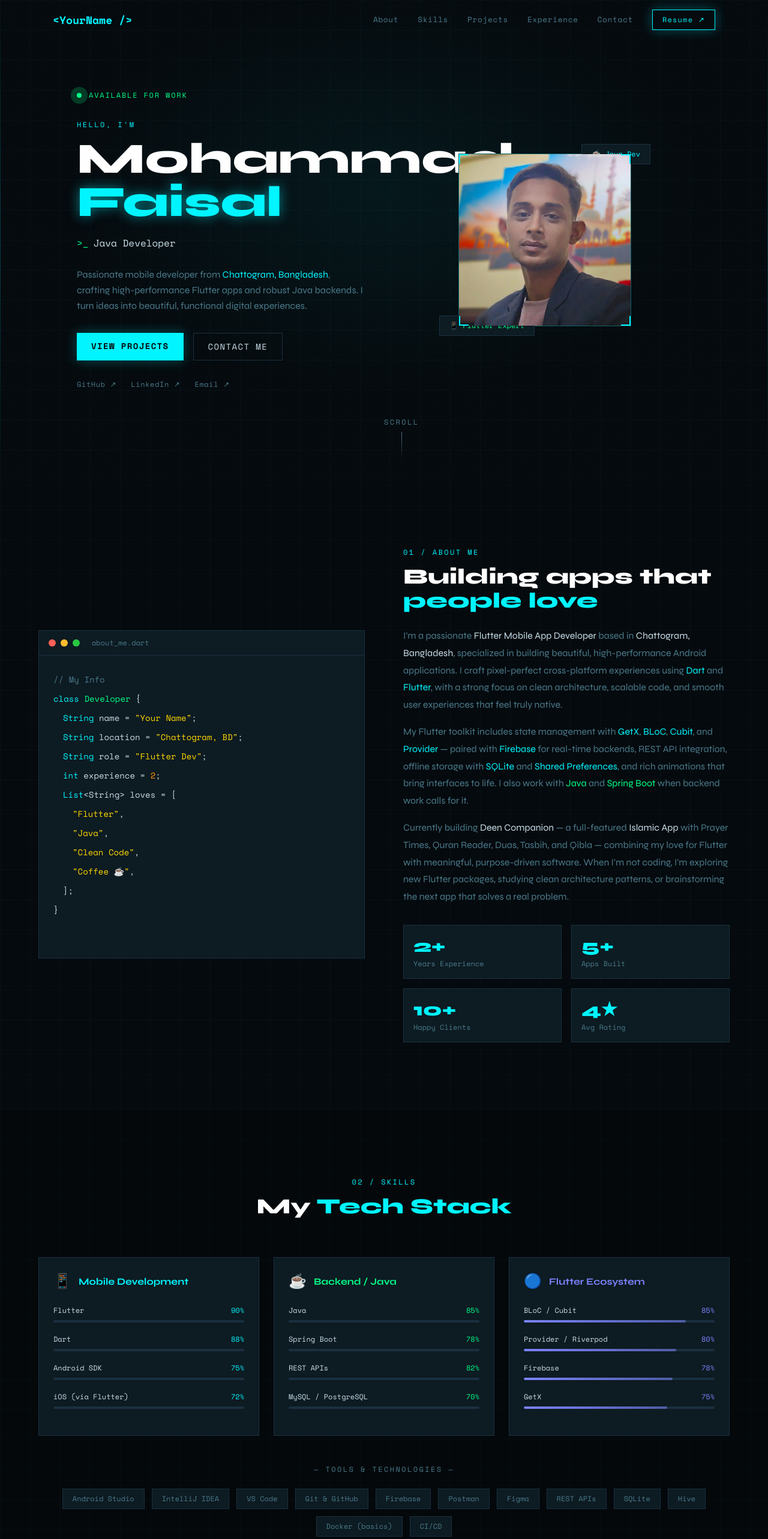
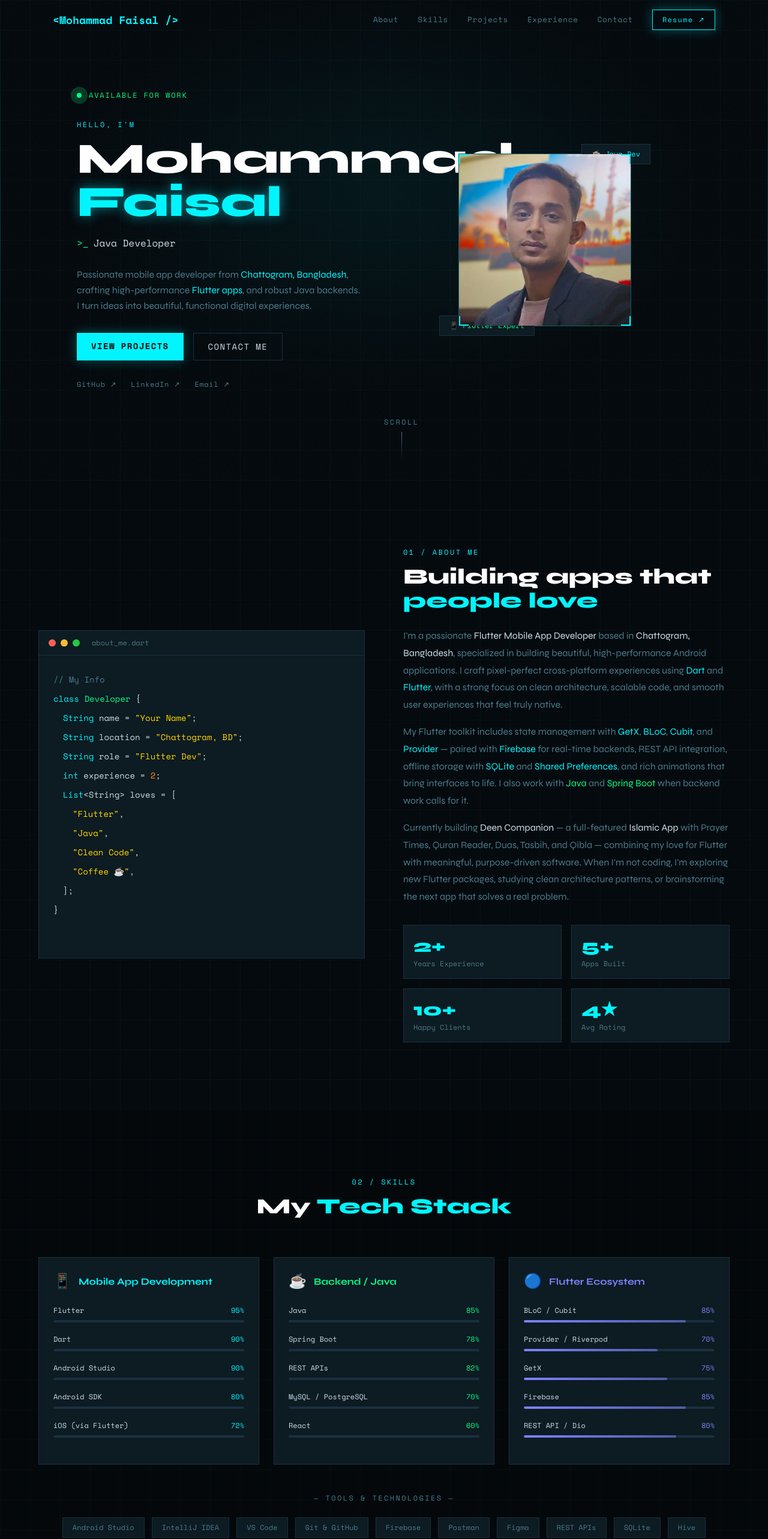
Before and after one commit to Faisal60177/portfolio, a React (Vite) app: page / in a window 1280 px wide. Shown: the top 2566 px of the page at 60% size. Built offline with nearby package versions, Linux system fonts and the light colour scheme.

Commit message:
Fixed Hero build error

```diff
--- a/src/components/Hero.tsx
+++ b/src/components/Hero.tsx
@@ -84,8 +84,8 @@ export default function Hero() {
 
                         {/* Bio */}
                         <p className="text-base leading-relaxed mb-8 animate-fade-up delay-400" style={{ color: 'var(--muted)', maxWidth: '480px' }}>
-                            Passionate mobile developer from <span style={{ color: 'var(--cyan)' }}>Chattogram, Bangladesh</span>, crafting
-                            high-performance Flutter apps and robust Java backends. I turn ideas into
+                            Passionate mobile app developer from <span style={{ color: 'var(--cyan)' }}>Chattogram, Bangladesh</span>, crafting
+                            high-performance <span style={{ color: 'var(--cyan)' }}>Flutter apps</span>, and robust Java backends. I turn ideas into
                             beautiful, functional digital experiences.
                         </p>
 
@@ -119,7 +119,7 @@ export default function Hero() {
                         <div className="flex gap-6 mt-8 animate-fade-up delay-600">
                             {[
                                 { label: 'GitHub', href: 'https://github.com/Faisal60177' },
-                                { label: 'LinkedIn', href: 'https://linkedin.com/in/yourusername' },
+                                { label: 'LinkedIn', href: 'https://www.linkedin.com/in/mohammad-faisal-7b65ab3b6?utm_source=share_via&utm_content=profile&utm_medium=member_android' },
                                 { label: 'Email', href: 'mailto:mohammadfaisal60177@gmail.com' },
                             ].map((s) => (
                                 <a
--- a/src/components/Navbar.tsx
+++ b/src/components/Navbar.tsx
@@ -30,7 +30,7 @@ export default function Navbar() {
             <div className="max-w-6xl mx-auto px-6 py-4 flex items-center justify-between">
                 {/* Logo */}
                 <a href="#" className="font-mono-custom text-lg font-bold" style={{ color: 'var(--cyan)' }}>
-                    &lt;YourName /&gt;
+                    &lt;Mohammad Faisal /&gt;
                 </a>
 
                 {/* Desktop links */}
--- a/src/components/Skills.tsx
+++ b/src/components/Skills.tsx
@@ -2,13 +2,14 @@ import { useEffect, useRef, useState } from 'react'
 
 const skillCategories = [
     {
-        title: 'Mobile Development',
+        title: 'Mobile App Development',
         icon: '📱',
         color: 'var(--cyan)',
         skills: [
-            { name: 'Flutter', level: 90 },
-            { name: 'Dart', level: 88 },
-            { name: 'Android SDK', level: 75 },
+            { name: 'Flutter', level: 95 },
+            { name: 'Dart', level: 90 },
+            { name: 'Android Studio', level: 90 },
+            { name: 'Android SDK', level: 80 },
             { name: 'iOS (via Flutter)', level: 72 },
         ],
     },
@@ -21,6 +22,7 @@ const skillCategories = [
             { name: 'Spring Boot', level: 78 },
             { name: 'REST APIs', level: 82 },
             { name: 'MySQL / PostgreSQL', level: 70 },
+            { name: 'React', level: 60 },
         ],
     },
     {
@@ -29,9 +31,12 @@ const skillCategories = [
         color: '#7c83fd',
         skills: [
             { name: 'BLoC / Cubit', level: 85 },
-            { name: 'Provider / Riverpod', level: 80 },
-            { name: 'Firebase', level: 78 },
+            { name: 'Provider / Riverpod', level: 70 },
             { name: 'GetX', level: 75 },
+            { name: 'Firebase', level: 85 },
+            { name: 'REST API / Dio', level: 80 },
+
+
         ],
     },
 ]
@@ -39,7 +44,7 @@ const skillCategories = [
 const tools = [
     'Android Studio', 'IntelliJ IDEA', 'VS Code', 'Git & GitHub',
     'Firebase', 'Postman', 'Figma', 'REST APIs',
-    'SQLite', 'Hive', 'Docker (basics)', 'CI/CD',
+    'SQLite', 'Hive', 'Shared Preference', 'Docker (basics)', 'CI/CD', 'Google Play Store',
 ]
 
 function SkillBar({ name, level, color }: { name: string; level: number; color: string }) {
```
